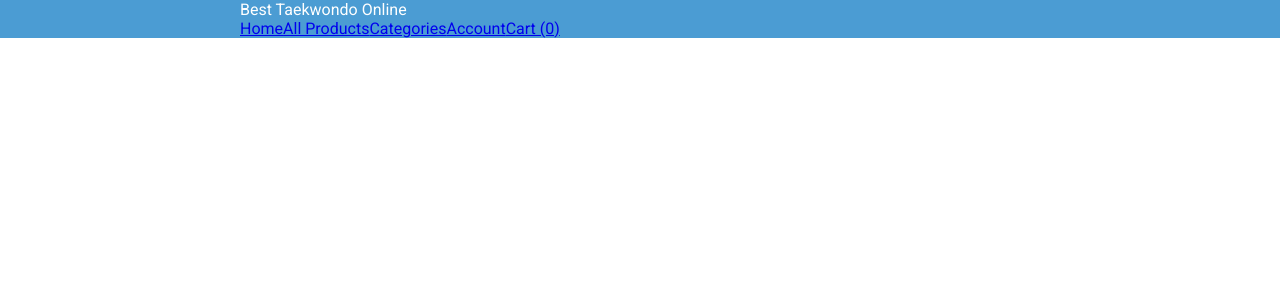
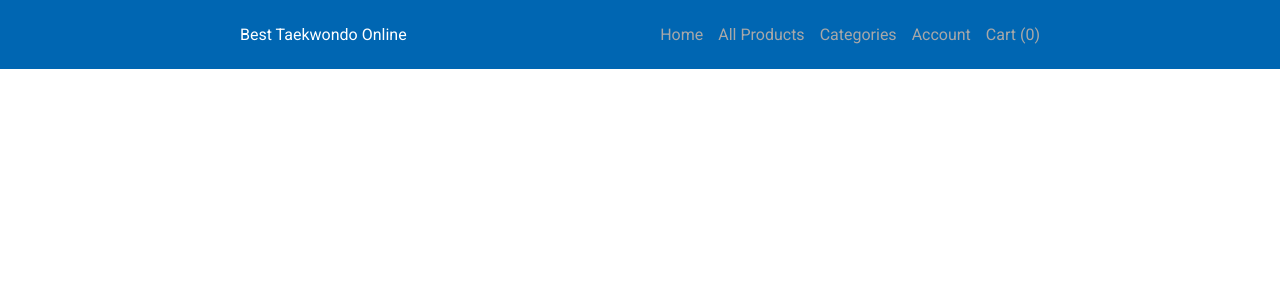
Before and after one commit to Jonathan2025/best-tkd-frontend, a Next.js app: page / in a window 1280 px wide. Shown: the top 300 px of the page. Built offline with nearby package versions, Linux system fonts and the light colour scheme.

Commit message:
styled component for nav

```diff
--- a/components/Header.js
+++ b/components/Header.js
@@ -4,7 +4,7 @@ import { styled } from 'styled-components'
 import Center from './Center'
 // Utilized Styled Components documentation for syntax, add our css inside the variable
 const StyledHeader = styled.header`
-  background-color: #4B9CD3;
+  background-color: #0066b2;
 `
 
 
@@ -14,20 +14,41 @@ const StyledLogo = styled(Link)`
   text-decoration: none;
 `
 
+// this will push the logo to the left side and then links to the right
+const Wrapper = styled.div`
+  display: flex;
+  justify-content: space-between;
+  padding: 25px 0;
+`
+
+const StyledNav = styled.nav`
+  display: flex;
+  gap: 15px;
+`
+
+const NavLink = styled(Link)`
+  color: #A8A8A8;
+  text-decoration: none;
+`
+
+
 const Header = () => {
   return (
     <StyledHeader>
 
       {/* Now we want to put everything into our centered styled component */}
       <Center>
-        <StyledLogo href={'/'}>Best Taekwondo Online</StyledLogo>
-          <nav>
-              <Link href={'/'}>Home</Link>
-              <Link href={'/products'}>All Products</Link>
-              <Link href={'/categories'}>Categories</Link>
-              <Link href={'/account'}>Account</Link>
-              <Link href={'/cart'}>Cart (0)</Link>
-          </nav>
+        <Wrapper>
+          <StyledLogo href={'/'}>Best Taekwondo Online</StyledLogo>
+            <StyledNav>
+                <NavLink href={'/'}>Home</NavLink>
+                <NavLink href={'/products'}>All Products</NavLink>
+                <NavLink href={'/categories'}>Categories</NavLink>
+                <NavLink href={'/account'}>Account</NavLink>
+                <NavLink href={'/cart'}>Cart (0)</NavLink>
+            </StyledNav>
+        </Wrapper>
+
       </Center>
 
 
```
